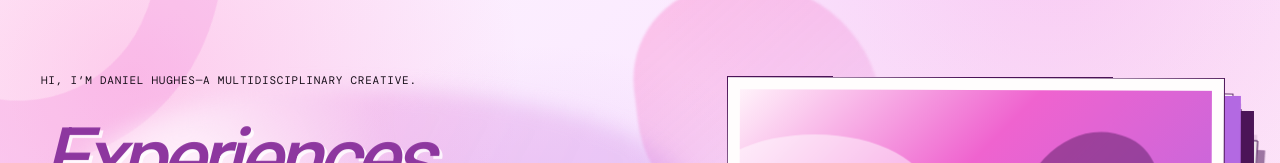
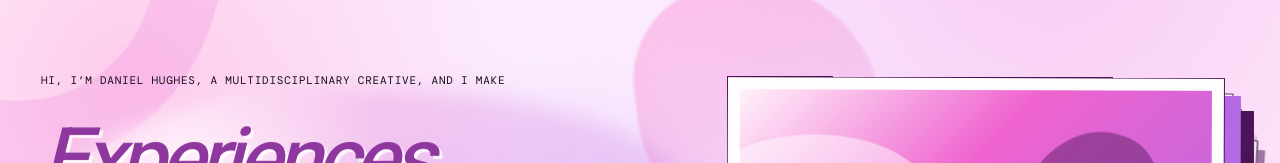
Before and after one commit to DanHues/creative-portfolio, a Next.js app: page / in a window 1280 px wide. Shown: the part 170-333 px from the top of the page. Built offline with nearby package versions, Linux system fonts and the light colour scheme; a web font is replaced by a local one.

Commit message:
Complete the homepage creative lead-in

```diff
--- a/app/page.tsx
+++ b/app/page.tsx
@@ -48,7 +48,7 @@ export default function Home() {
       <section className="hero">
         <div className="hero-copy">
           <p className="eyebrow">
-            Hi, I’m Daniel Hughes—a multidisciplinary creative.
+            Hi, I’m Daniel Hughes, a multidisciplinary creative, and I make
           </p>
           <h1 className="cycling-headline">
             <span className="making-line">
```
